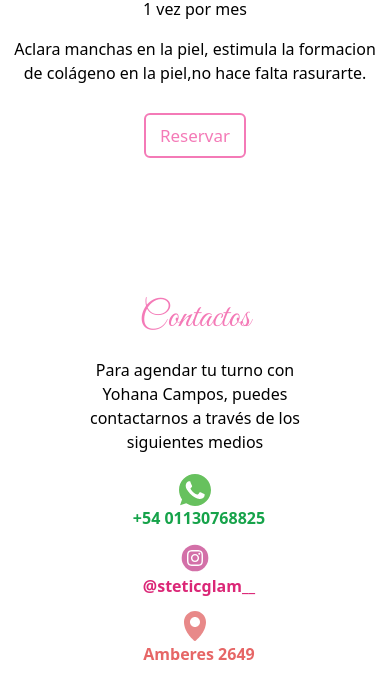
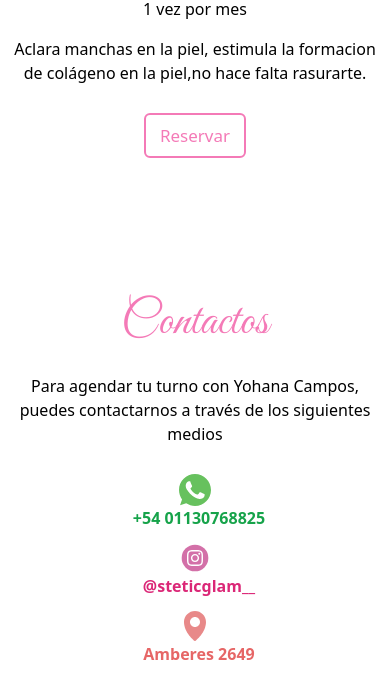
Before and after one commit to agustina-sosa00/steticGlam, a React (Vite) app in the folder project/: page / in a window 390 px wide. Shown: the part 3347-4045 px from the top of the page. Built offline with nearby package versions, Linux system fonts and the light colour scheme; grey boxes are pictures that could not be loaded.

Commit message:
cambios en contacto

```diff
--- a/project/src/view/Contact/Contact.tsx
+++ b/project/src/view/Contact/Contact.tsx
@@ -10,14 +10,14 @@ export const Contact: React.FC = () => {
       className="w-full min-h-screen flex flex-col items-center mt-20"
     >
       <div className="w-full  flex justify-center items-center m-5 lg:m-14 xl:m-16">
-        <h1 className="text-4xl md:text-[70px] lg:text-[80px] xl:text-[100px] text-secunrdario font-titulo ">
+        <h1 className="text-5xl md:text-[70px] lg:text-[80px] xl:text-[100px] text-secunrdario font-titulo ">
           Contactos
         </h1>
       </div>
-      <div className="w-3/4 flex flex-col justify-center items-center  rounded-xl ">
+      <div className="w-full md:w-3/4 flex flex-col justify-center items-center  rounded-xl ">
         <div className="w-full flex flex-col justify-center items-center ">
-          <div className="w-3/4  flex items-center">
-            <p className="md:text-lg lg:text-xl xl:text-2xl font-medium text-black text-center  ">
+          <div className="w-full md:w-3/4  flex items-center">
+            <p className="md:text-lg lg:text-xl xl:text-2xl font-medium text-black text-center p-2 md:p-0 ">
               Para agendar tu turno con Yohana Campos, puedes contactarnos a
               través de los siguientes medios
             </p>
```
